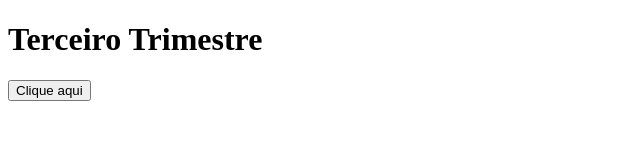
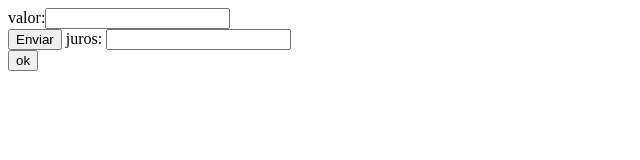
Before and after one commit to mariazinha2006/primeiroj_3t, a plain HTML site: page index.html in a window 1280 px wide. Shown: the whole page, without its empty margins (0-640 px from the left). Drawn offline with Linux system fonts and the light colour scheme.

Commit message:
Update index.html

```diff
--- a/index.html
+++ b/index.html
@@ -7,10 +7,11 @@
     <title>Terceiro Trimestre</title>
     <link rel="stylesheet" href="geral.css">
     <script src="estudo.js"></script>
-
 </head>
 <body>
-    <h1>Terceiro Trimestre</h1>
-    <button onclick="meChame()">Clique aqui</button>
+    valor:<input id="valor"type="text"> <br>
+    <button onclick="total()"> Enviar</button>
+    juros: <input id="juros"type="text"> <br>
+    <button onclick= "total()"> ok</button>
 </body>
 </html>
```
